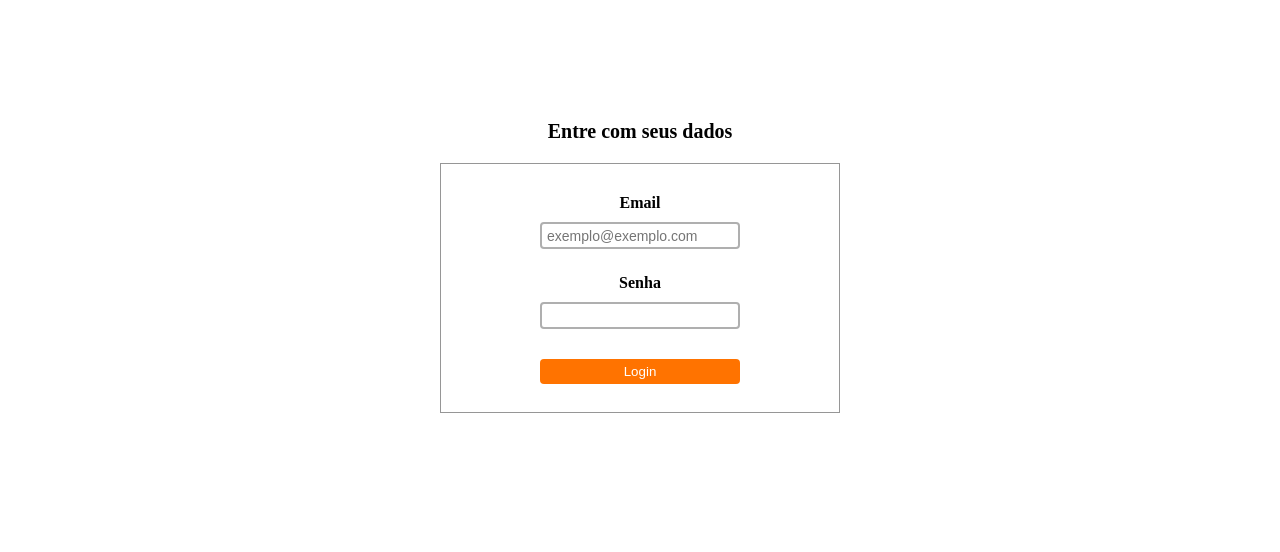
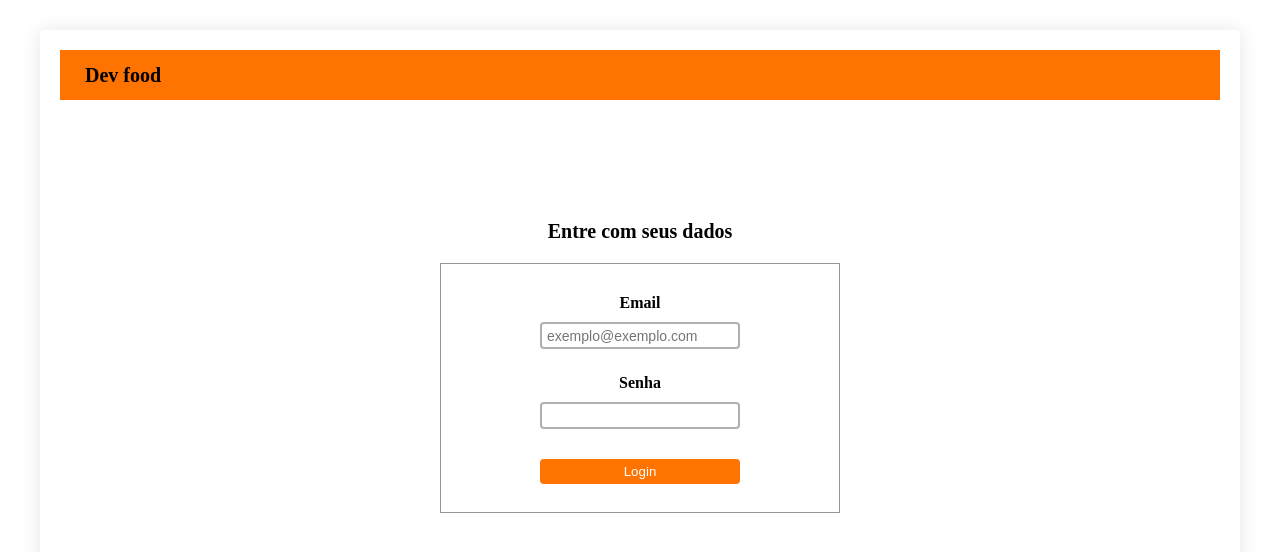
Before and after one commit to AllyssonAlas/devfood, a React (Create React App) app: page / in a window 1280 px wide. Shown: the top 552 px of the page. Built offline with nearby package versions, Linux system fonts and the light colour scheme.

Commit message:
Adição do componente header e do componente UseProvider, esse que guardará as informações do usuário

```diff
--- a/package.json
+++ b/package.json
@@ -1,6 +1,6 @@
 {
   "name": "devfood",
-  "version": "0.1.0",
+  "version": "0.1.1",
   "private": true,
   "dependencies": {
     "@testing-library/jest-dom": "^4.2.4",
--- a/src/App.js
+++ b/src/App.js
@@ -1,16 +1,20 @@
 import React from 'react'
 import {ToastContainer} from 'react-toastify'
 
+import Container from './components/Container'
+import {UserProvider} from './components/UserProvider'
 import Routes from './routes'
 import GlobalStyles from './styles/global'
 
 function App() {
   return (
-    <>
-      <Routes />
-      <GlobalStyles />
-      <ToastContainer />
-    </>
+    <UserProvider>
+      <Container>
+        <Routes />
+        <GlobalStyles />
+        <ToastContainer />
+      </Container>
+    </UserProvider>
   )
 }
 
--- /dev/null
+++ b/src/components/Container/index.js
@@ -0,0 +1,12 @@
+import styled from 'styled-components'
+
+const Container = styled.div`
+  background: rgba(255, 255, 255, 1);
+  border-radius: 4px;
+  box-shadow: 0 0 20px rgba(0, 0, 0, 0.1);
+  margin: 3rem auto;
+  max-width: 120rem;
+  padding: 2rem;
+`
+
+export default Container
--- a/src/components/Header/index.js
+++ b/src/components/Header/index.js
@@ -1,5 +1,39 @@
-import React from 'react'
+import React, {useContext, useEffect} from 'react'
+import {NavLink} from 'react-router-dom'
+import {GoSignOut} from 'react-icons/go'
+
+import {store} from '../UserProvider'
+
+import {Container} from './styles'
 
 export default function Header() {
-  return <h1>Header</h1>
+  const user = useContext(store)
+  const {dispatch} = user
+
+  function handleLogout() {
+    localStorage.removeItem('user')
+    dispatch({type: 'LOGOUT'})
+  }
+
+  return (
+    <Container>
+      <h1>Dev food</h1>
+
+      {Object.keys(user.state).length !== 0 && (
+        <>
+          <div>
+            <NavLink to={'#'}>Home </NavLink> | <NavLink to={'#'}>Minhas Receitas</NavLink> |{' '}
+            <NavLink to={'#'}>Adicionar Nova Receita</NavLink>
+          </div>
+
+          <div>
+            <p> Allysson</p>
+            <NavLink to={'/'} onClick={() => handleLogout()}>
+              <GoSignOut size={20} />
+            </NavLink>
+          </div>
+        </>
+      )}
+    </Container>
+  )
 }
--- a/src/components/Header/styles.js
+++ b/src/components/Header/styles.js
@@ -0,0 +1,43 @@
+import styled from 'styled-components'
+
+export const Container = styled.header`
+  align-items: center;
+  background-color: rgba(255, 115, 0, 1);
+  display: flex;
+  flex-direction: row;
+  justify-content: space-between;
+  height: 5rem;
+  margin-bottom: 1.5rem;
+  padding: 0 2.5rem;
+
+  div {
+    display: flex;
+    flex-direction: row;
+    justify-content: space-evenly;
+    align-items: center;
+
+    a {
+      color: rgba(255, 255, 255, 1);
+      margin: 0 1.5rem;
+      text-decoration: none;
+      font-size: 2rem;
+    }
+
+    p {
+      color: rgba(255, 255, 255, 1);
+      font-size: 2rem;
+    }
+
+    button {
+      align-content: flex-end;
+      background-color: rgba(0, 0, 0, 0);
+      border: 0;
+      display: flex;
+      height: 4rem;
+      justify-content: center;
+      min-width: 2rem;
+      margin: 0 1rem;
+      width: 4rem;
+    }
+  }
+`
--- /dev/null
+++ b/src/components/UserProvider/index.js
@@ -0,0 +1,22 @@
+import React, {createContext, useReducer} from 'react'
+
+const inititalState = {}
+const store = createContext(inititalState)
+const {Provider} = store
+
+function UserProvider({children}) {
+  const [state, dispatch] = useReducer((state, action) => {
+    switch (action.type) {
+      case 'LOGIN':
+        return {state: action.payload}
+      case 'LOGOUT':
+        return inititalState
+      default:
+        return state
+    }
+  }, inititalState)
+
+  return <Provider value={{state, dispatch}}>{children}</Provider>
+}
+
+export {store, UserProvider}
--- a/src/pages/Auth/index.js
+++ b/src/pages/Auth/index.js
@@ -1,9 +1,10 @@
-import React, {useState} from 'react'
+import React, {useState, useContext} from 'react'
 import {useHistory} from 'react-router-dom'
 import {toast} from 'react-toastify'
 import 'react-toastify/dist/ReactToastify.css'
 
 import {authenticate} from '../../services/auth'
+import {store} from '../../components/UserProvider'
 
 import {Container, Form} from './styles'
 
@@ -11,6 +12,8 @@ export default function Auth() {
   const [username, setUsername] = useState('')
   const [password, setPassword] = useState('')
   const history = useHistory()
+  const user = useContext(store)
+  const {dispatch} = user
 
   async function handleSubmit(e) {
     e.preventDefault()
@@ -23,6 +26,8 @@ export default function Auth() {
       }
 
       const user = await authenticate(username, password)
+
+      dispatch({type: 'LOGIN', payload: user.data})
 
       if (!user) {
         throw new Error()
@@ -43,7 +48,7 @@ export default function Auth() {
         <span>Email</span>
         <input
           placeholder={'exemplo@exemplo.com'}
-          type={'text'}
+          type={'email'}
           value={username}
           onChange={e => setUsername(e.target.value)}
         />
--- a/src/pages/Auth/styles.js
+++ b/src/pages/Auth/styles.js
@@ -43,7 +43,7 @@ export const Form = styled.form`
   }
 
   button {
-    background-color: rgb(255, 115, 0);
+    background-color: rgba(255, 115, 0, 1);
     border: 0;
     border-radius: 0.4rem;
     color: rgba(255, 255, 255, 1);
--- a/src/pages/Home/index.js
+++ b/src/pages/Home/index.js
@@ -1,5 +1,16 @@
-import React from 'react'
+import React, {useContext, useEffect} from 'react'
+
+import {store} from '../../components/UserProvider'
 
 export default function Home() {
-  return <h1>Home</h1>
+  const user = useContext(store)
+
+  useEffect(() => {
+    // console.log(user)
+  })
+  return (
+    <>
+      <h1>Home</h1>
+    </>
+  )
 }
--- a/src/routes.js
+++ b/src/routes.js
@@ -3,10 +3,12 @@ import {BrowserRouter, Switch, Route} from 'react-router-dom'
 
 import Auth from './pages/Auth'
 import Home from './pages/Home'
+import Header from './components/Header'
 
 export default function Routes() {
   return (
     <BrowserRouter>
+      <Header />
       <Switch>
         <Route path={'/'} component={Auth} exact />
         <Route path={'/home'} component={Home} />
```
